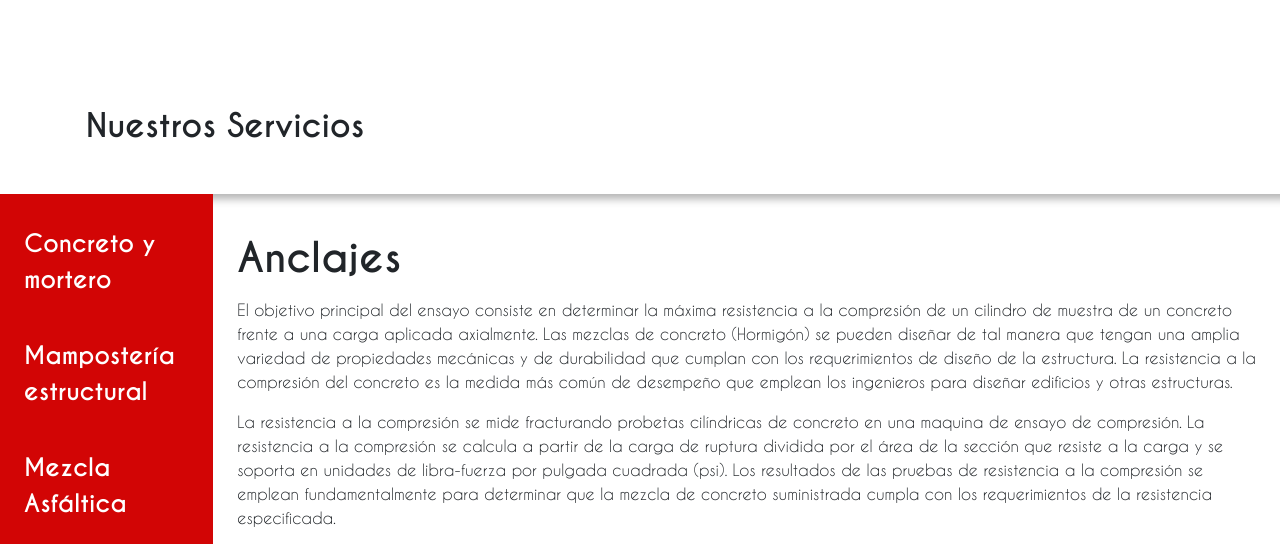
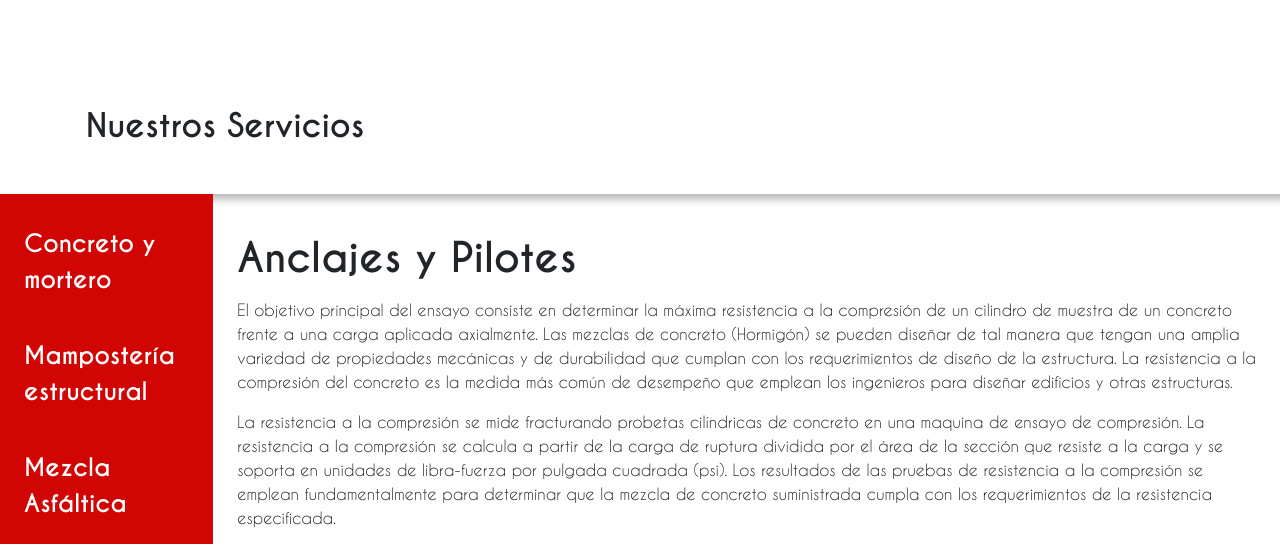
Before and after one commit to juancampo95/ingeomac, a PHP site: page /servicios.php in a window 1280 px wide, after a click on "Anclajes". Shown: the part 1172-1716 px from the top of the page. Run offline with PHP 8.4, Linux system fonts and the light colour scheme.

Commit message:
Anclajes, empezando

```diff
--- a/servicios_info.php
+++ b/servicios_info.php
@@ -367,7 +367,7 @@ Tomado de la norma NTC 673</p>
 
 
 <div id="s10" class="info_container">
-<h1>Anclajes</h1>
+<h1>Anclajes y Pilotes</h1>
 <p>El objetivo principal del ensayo consiste en determinar la máxima resistencia a la compresión de un cilindro de muestra de un concreto frente a una carga aplicada axialmente. Las mezclas de concreto (Hormigón) se pueden diseñar de tal manera que tengan una amplia variedad de propiedades mecánicas y de durabilidad que cumplan con los requerimientos de diseño de la estructura. La resistencia a la compresión del concreto es la medida más común de desempeño que emplean los ingenieros para diseñar edificios y otras estructuras.</p>
 <p>La resistencia a la compresión se mide fracturando probetas cilíndricas de concreto en una maquina de ensayo de compresión. La resistencia a la compresión se calcula a partir de la carga de ruptura dividida por el área de la sección que resiste a la carga y se soporta en unidades de libra-fuerza por pulgada cuadrada (psi). Los resultados de las pruebas de resistencia a la compresión se emplean fundamentalmente para determinar que la mezcla de concreto suministrada cumpla con los requerimientos de la resistencia especificada.</p>
 <p>Los resultados de las pruebas de resistencia a partir de cilindros fundidos se pueden utilizar para fines de control de calidad, aceptación del concreto o para estimar la resistencia del concreto en estructuras para programar las operaciones de construcción. Un resultado de prueba es el promedio de por lo menos 2 pruebas de resistencia curadas de manera estándar o convencional elaboradas con la misma muestra de concreto y sometidas a ensayo a la misma edad. Para la mayoría de los casos, los requerimientos de resistencia para el concreto se alcanzan a la edad de 28 días.</p>
```
